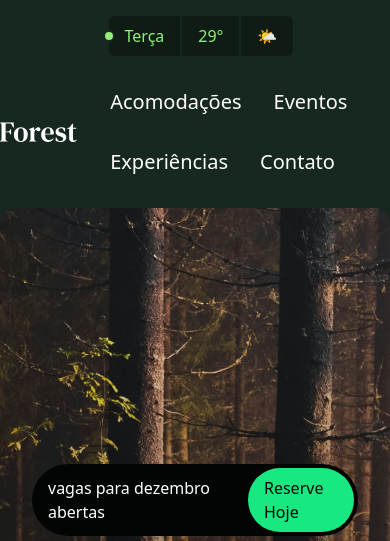
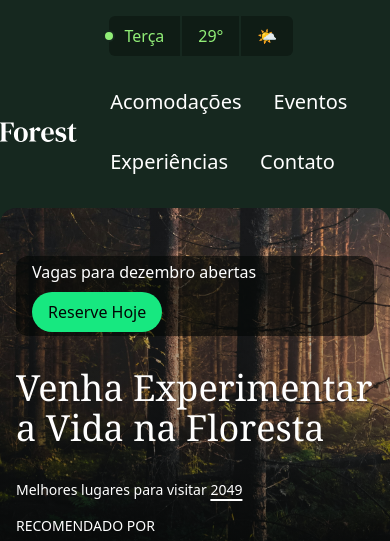
Before and after one commit to alexmonteirodev/forest, a website: page index.html in a window 390 px wide. Shown: the top 541 px of the page. Drawn offline with Linux system fonts and the light colour scheme.

Commit message:
reponsividade banner inicial da main

```diff
--- a/index.html
+++ b/index.html
@@ -37,17 +37,20 @@
     </header>
     <main class="container">
         <div
-            class=" text-forest-100 relative pt-64 px-8 pb-8 rounded-2xl overflow-hidden bg-gradient-to-t from-forest-950/80">
+            class=" text-forest-100 relative pt-64 max-sm:pt-12 px-8 max-sm:px-4  pb-8 rounded-2xl overflow-hidden bg-gradient-to-t from-forest-950/80">
             <img src="./src/imgs/floresta.jpg" alt="floresta" class="absolute inset-0 -z-10 size-full object-cover">
-            <div class="bg-forest-950 inline-flex gap-8 items-center rounded-full py-1 pr-1 pl-4 mb-8">
-                vagas para dezembro abertas
+            <div
+                class="bg-forest-950/60 sm:bg-forest-950 sm:inline-flex sm:flex-row sm:gap-8 sm:items-center rounded-xl sm:rounded-full py-1 pr-1 pl-4 mb-8 flex flex-col gap-2 items-start">
+                Vagas para dezembro abertas
                 <a href="#" class="text-forest-950 bg-forest-400 rounded-full py-2 px-4 inline-block ">Reserve
                     Hoje</a>
             </div>
-            <h1 class="font-serif text-5xl max-w-screen-sm text-balance mb-20">Venha Experimentar a Vida na Floresta
+            <h1 class="font-serif text-4xl sm:text-5xl max-w-screen-sm text-balance mb-8 sm:mb-20">Venha Experimentar a
+                Vida na
+                Floresta
             </h1>
-            <div class="text-sm flex justify-between items-end">
-                <p>Melhores lugares para visitar <a href="./"
+            <div class="text-sm sm:flex justify-between items-end">
+                <p class="mb-4 sm:mb-0">Melhores lugares para visitar <a href="./"
                         class="underline decoration-2 underline-offset-4 hover:no-underline">2049</a>
                 </p>
                 <div>
```
Also changed, not shown: src/output.css.
